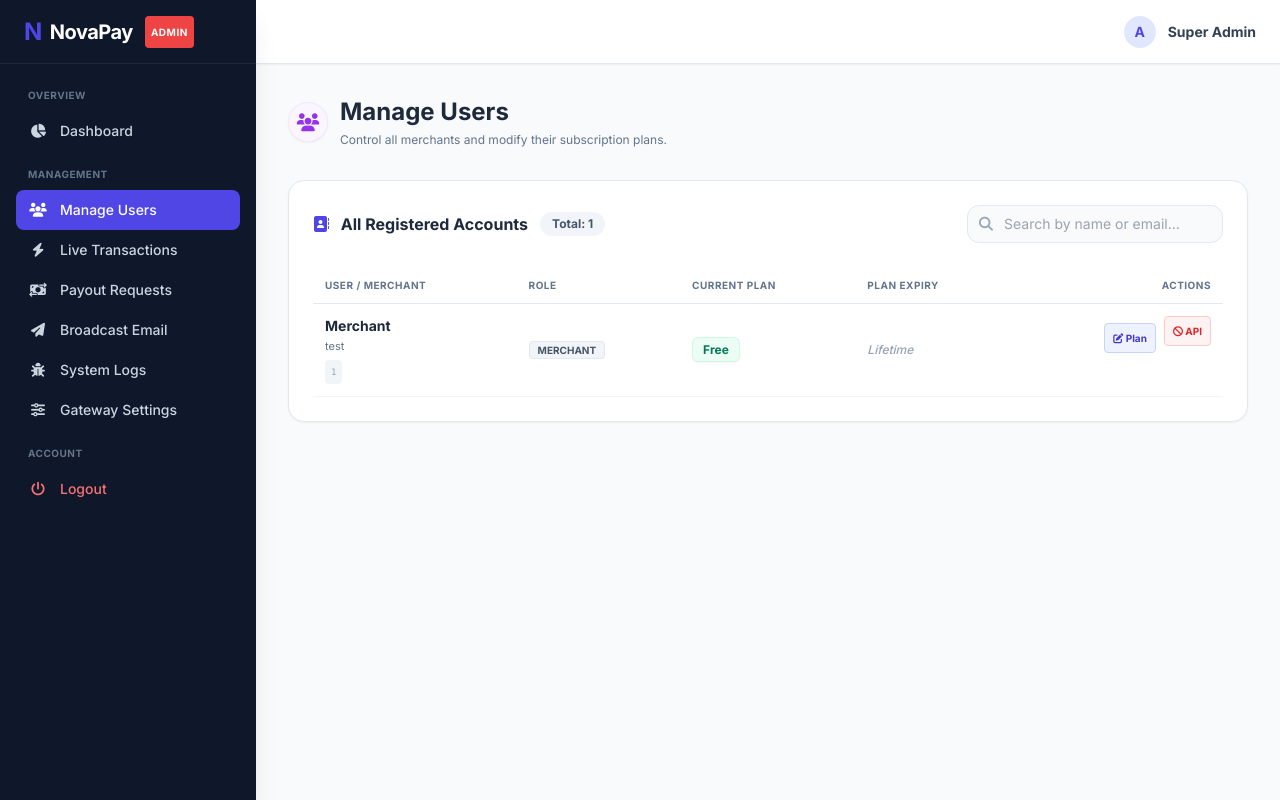
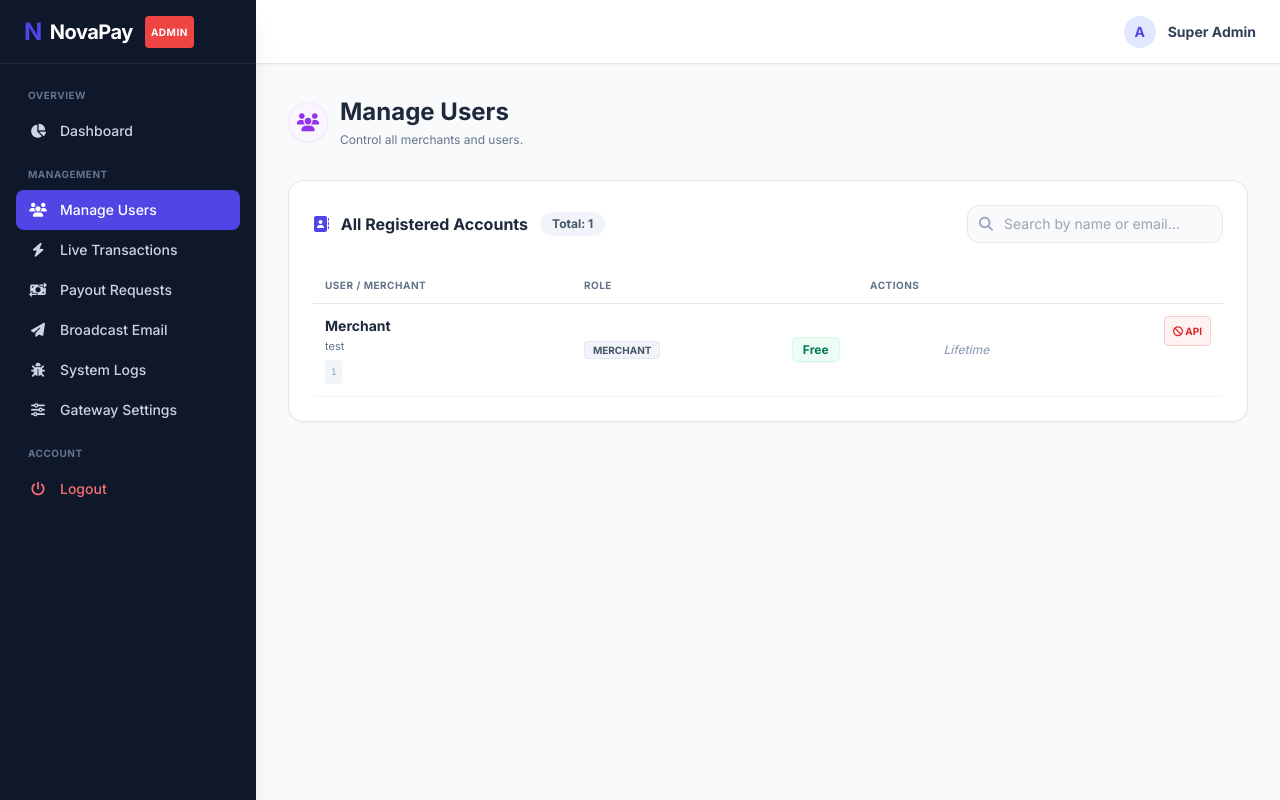
Before and after one commit to KARAMbhaiyaaaa425/KARAN13467GH, a Flask app: page /admin/users in a window 1280 px wide. Run offline with Flask 3, Linux system fonts and the light colour scheme; the visitor is signed in with stand-in values (Sample User, id 1); data comes from the database, SQL or seed files in the repository; data that the repository does not hold is empty; some libraries are stand-ins or nearby versions.

Commit message:
Add files via upload

```diff
--- a/templates/admin_users.html
+++ b/templates/admin_users.html
@@ -7,7 +7,7 @@
     </div>
     <div>
         <h1 class="text-2xl font-black text-slate-800">Manage Users</h1>
-        <p class="text-xs text-slate-500 mt-1">Control all merchants and modify their subscription plans.</p>
+        <p class="text-xs text-slate-500 mt-1">Control all merchants and users.</p>
     </div>
 </div>
 
@@ -30,8 +30,8 @@
                 <tr class="border-b border-slate-200 text-[10px] text-slate-500 uppercase tracking-wider">
                     <th class="p-3 font-bold">User / Merchant</th>
                     <th class="p-3 font-bold">Role</th>
-                    <th class="p-3 font-bold">Current Plan</th>
-                    <th class="p-3 font-bold">Plan Expiry</th>
+
+
                     <th class="p-3 font-bold text-right">Actions</th>
                 </tr>
             </thead>
@@ -61,9 +61,7 @@
                         {% endif %}
                     </td>
                     <td class="p-3 text-right flex items-center justify-end gap-2">
-                        <button onclick="openEditPlanModal('{{ u[0] }}', '{{ u[2] }}', '{{ u[3] }}')" class="text-[10px] font-bold text-indigo-700 hover:text-white bg-indigo-50 hover:bg-indigo-600 px-2 py-1 rounded transition border border-indigo-200">
-                            <i class="fa-solid fa-pen-to-square"></i> Plan
-                        </button>
+
                         <form action="/admin/revoke_api" method="POST" class="inline" onsubmit="return confirm('Are you sure you want to revoke this users API Key? Their active integrations will break.');">
                             <input type="hidden" name="target_user" value="{{ u[0] }}">
                             <button type="submit" class="text-[10px] font-bold text-red-600 hover:text-white bg-red-50 hover:bg-red-600 px-2 py-1 rounded transition border border-red-200" title="Revoke API Key">
@@ -78,45 +76,7 @@
     </div>
 </div>
 
-<!-- Edit Plan Modal -->
-<div id="editPlanModal" class="fixed inset-0 bg-slate-900/60 backdrop-blur-sm z-50 hidden flex items-center justify-center p-4">
-    <div class="bg-white rounded-2xl w-full max-w-sm overflow-hidden shadow-2xl">
-        <div class="p-6">
-            <div class="flex justify-between items-center mb-4">
-                <h3 class="text-lg font-bold text-slate-800">Edit Subscription</h3>
-                <button onclick="closeEditPlanModal()" class="text-slate-400 hover:text-slate-600"><i class="fa-solid fa-xmark text-xl"></i></button>
-            </div>
-            <p class="text-sm text-slate-500 mb-6">Manually upgrade or modify plan for <strong id="modalUserName" class="text-slate-800">User</strong></p>
 
-            <form action="/admin/update_plan" method="POST">
-                <input type="hidden" name="target_user" id="modalUserId">
-
-                <div class="mb-4">
-                    <label class="block text-xs font-bold text-slate-700 mb-1">Select Plan</label>
-                    <select name="new_plan" id="modalPlanSelect" class="w-full px-4 py-3 bg-slate-50 border border-slate-200 rounded-xl text-sm font-bold text-slate-800 focus:outline-none focus:ring-2 focus:ring-primary shadow-sm cursor-pointer">
-                        <option value="Free">Free</option>
-                        <option value="Micro">Micro</option>
-                        <option value="Starter">Starter</option>
-                        <option value="Basic">Basic</option>
-                        <option value="Growth">Growth</option>
-                        <option value="Pro">Pro</option>
-                        <option value="Elite">Elite</option>
-                    </select>
-                </div>
-
-                <div class="mb-6">
-                    <label class="block text-xs font-bold text-slate-700 mb-1">Validity (Days)</label>
-                    <input type="number" name="expiry_days" value="30" class="w-full px-4 py-3 bg-slate-50 border border-slate-200 rounded-xl text-sm font-bold text-slate-800 focus:outline-none focus:ring-2 focus:ring-primary shadow-sm">
-                    <p class="text-[10px] text-slate-400 mt-1">Set to 0 for Lifetime access.</p>
-                </div>
-
-                <button type="submit" class="w-full bg-primary hover:bg-indigo-700 text-white font-bold py-3.5 rounded-xl transition-colors shadow-sm text-sm">
-                    Save Changes
-                </button>
-            </form>
-        </div>
-    </div>
-</div>
 
 
 <script>
@@ -133,17 +93,6 @@
         });
     }
 
-    function openEditPlanModal(userId, userName, currentPlan) {
 
-    function openEditPlanModal(userId, userName, currentPlan) {
-        document.getElementById('modalUserId').value = userId;
-        document.getElementById('modalUserName').textContent = userName || 'User';
-        document.getElementById('modalPlanSelect').value = currentPlan || 'Free';
-        document.getElementById('editPlanModal').classList.remove('hidden');
-    }
-
-    function closeEditPlanModal() {
-        document.getElementById('editPlanModal').classList.add('hidden');
-    }
 </script>
 {% endblock %}
--- a/templates/base.html
+++ b/templates/base.html
@@ -113,13 +113,7 @@
 
 
 
-            <a href="/subscription" class="sidebar-link flex items-center gap-3 px-3 py-2 text-sm font-medium text-slate-300">
-                <i class="fa-solid fa-crown w-5 text-center"></i> Subscription
-            </a>
 
-            <a href="/my_plan" class="sidebar-link flex items-center gap-3 px-3 py-2 text-sm font-medium text-slate-300">
-                <i class="fa-solid fa-file-invoice w-5 text-center"></i> Plan Settings
-            </a>
 
 
 
```
